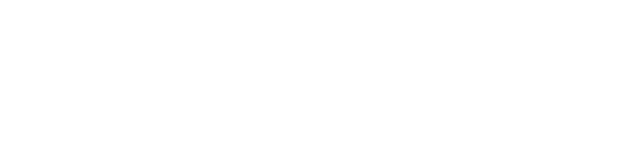
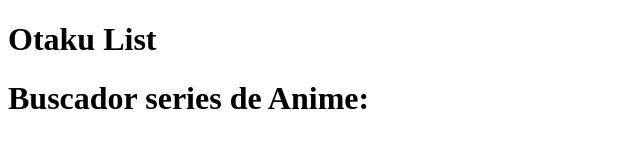
Before and after one commit to Adalab/modulo-2-evaluacion-final-mee96, a plain HTML site: page index.html in a window 1280 px wide. Shown: the whole page, without its empty margins (0-640 px from the left). Drawn offline with Linux system fonts and the light colour scheme; no server answers.

Commit message:
estructure

```diff
--- a/index.html
+++ b/index.html
@@ -12,10 +12,18 @@
 
 <body>
 
-    <div>
 
+    <header>
+        <h1>Otaku List</h1>
+    </header>
 
-    </div>
+    <main>
+        <h1>Buscador series de Anime: </h1>
+        <ul class=" .js-list"></ul>
+
+    </main>
+
+    <script src="main.js">   </script>
 </body>
 
 </html>
--- /dev/null
+++ b/main.js
@@ -0,0 +1,18 @@
+'use strict';
+
+console.log("konichiwa sekai");
+
+
+
+
+const list = document.querySelector(".js-list");
+
+
+fetch (" https://api.jikan.moe/v4/anime?q=naruto")
+    .then (Response => Response.json())
+    .then (data => {
+        console.log(data); //confirmo que pido bien los datos al servidor
+        const animes = data.data; //accedo a los datos que necesito
+        const anime = animes[0];
+        console.log(anime);
+    });
```
